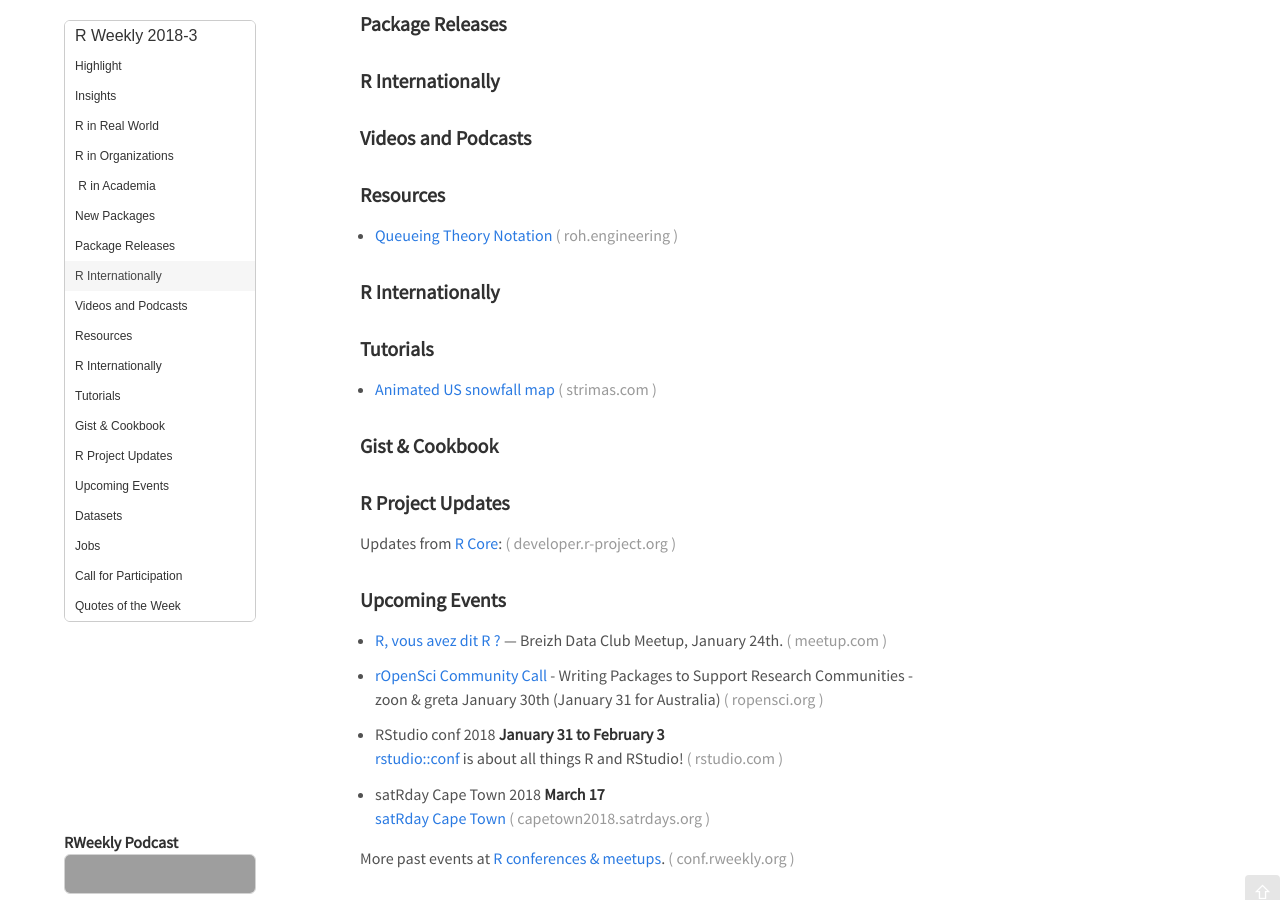
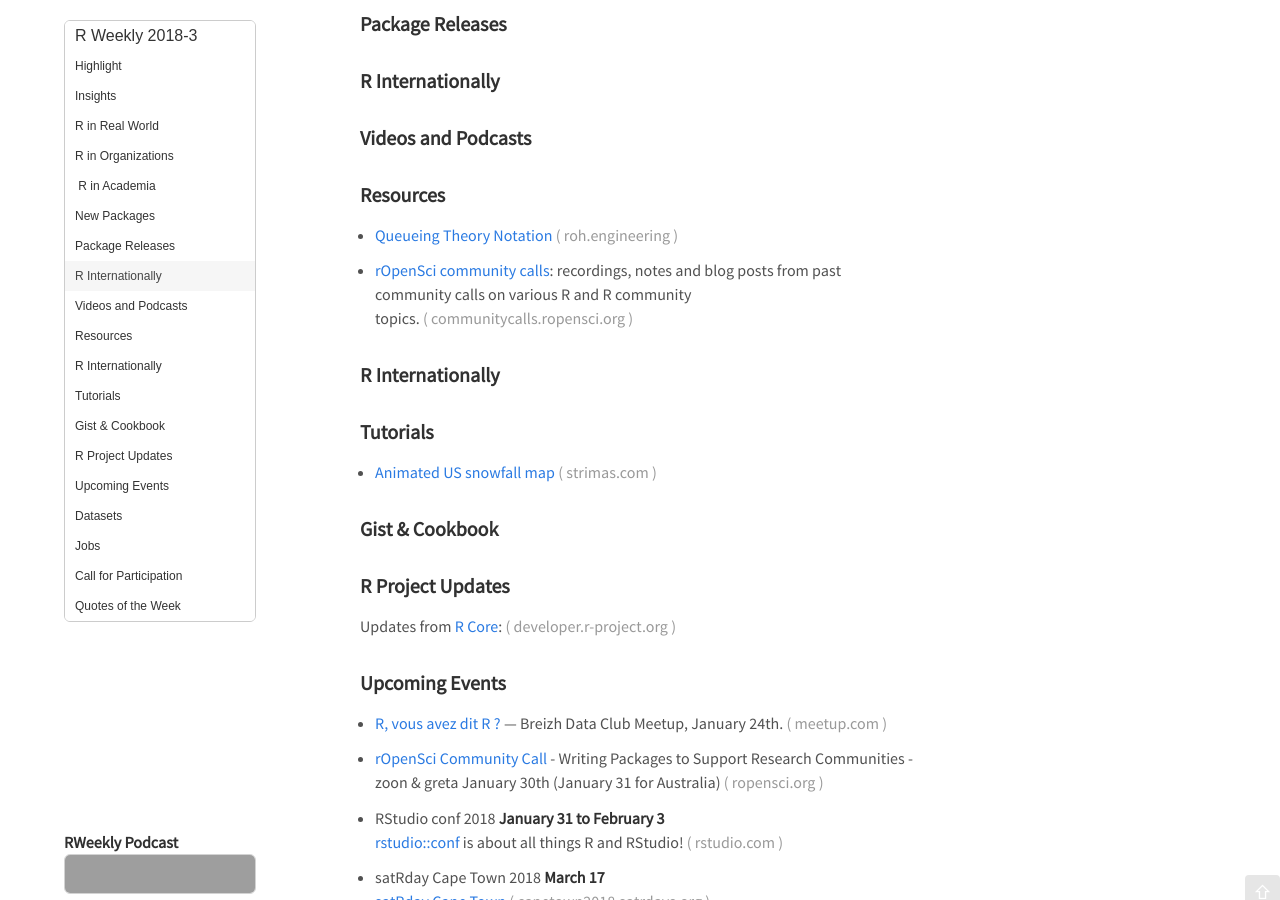
Before and after one commit to rweekly/rweekly.org, a Jekyll site: the page built from draft.md, in a window 1280 px wide and 900 px high, scrolled down 727 px. Built offline with Jekyll 4.4.1, drawn with Linux system fonts in a browser that asks for light colours; emoji names are drawn with the system emoji font; comment, search, counter and statistics services are not loaded; grey boxes are pictures that could not be loaded.

Commit message:
Update draft.md
cc @stefaniebutland

```diff
--- a/draft.md
+++ b/draft.md
@@ -53,6 +53,8 @@
 ###  Resources
 
 + [Queueing Theory Notation](https://roh.engineering/post/queueing-notation/)
+
++ [rOpenSci community calls](http://communitycalls.ropensci.org/): recordings, notes and blog posts from past community calls on various R and R community topics.
 
 
 ### R Internationally
```
